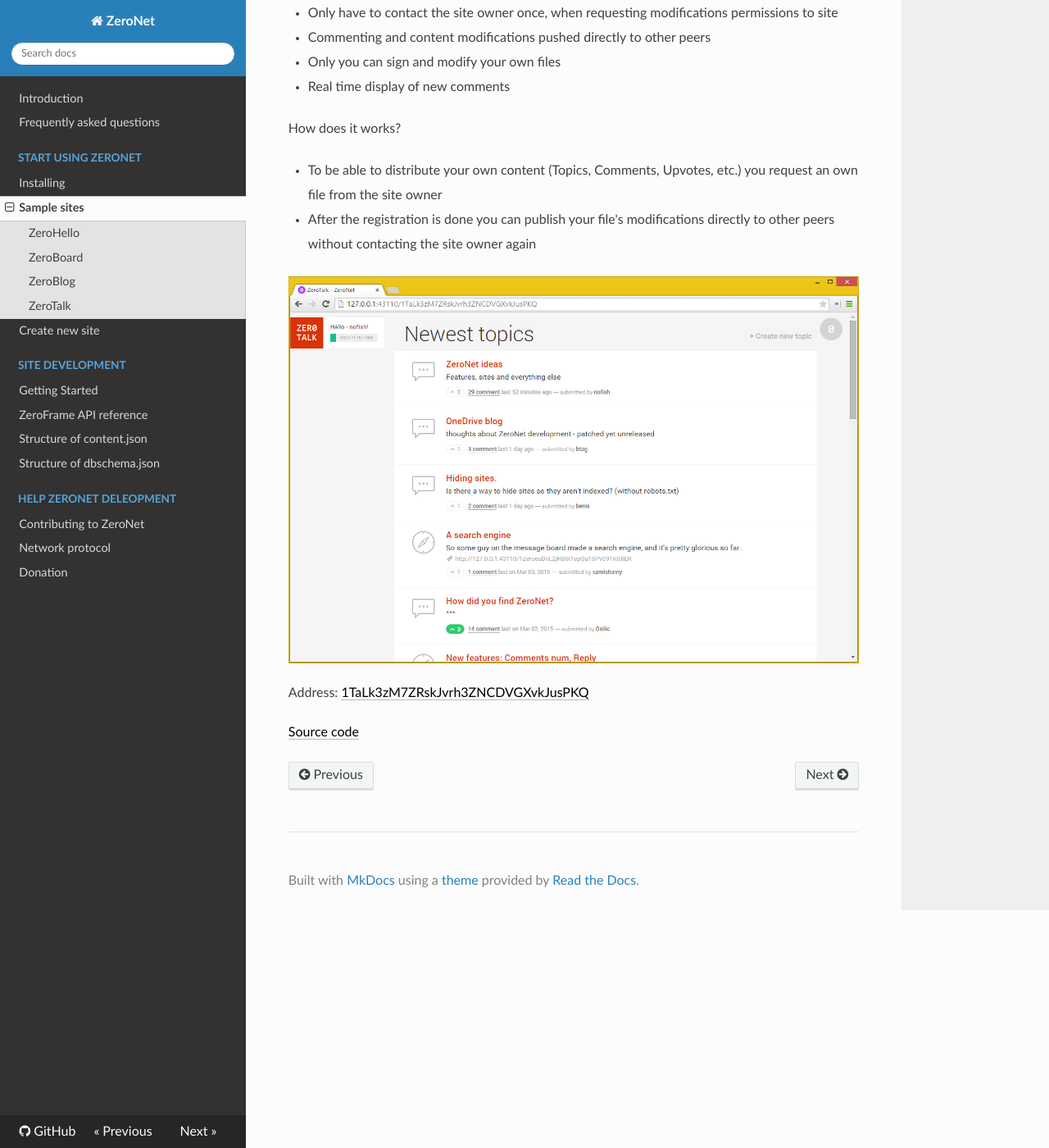
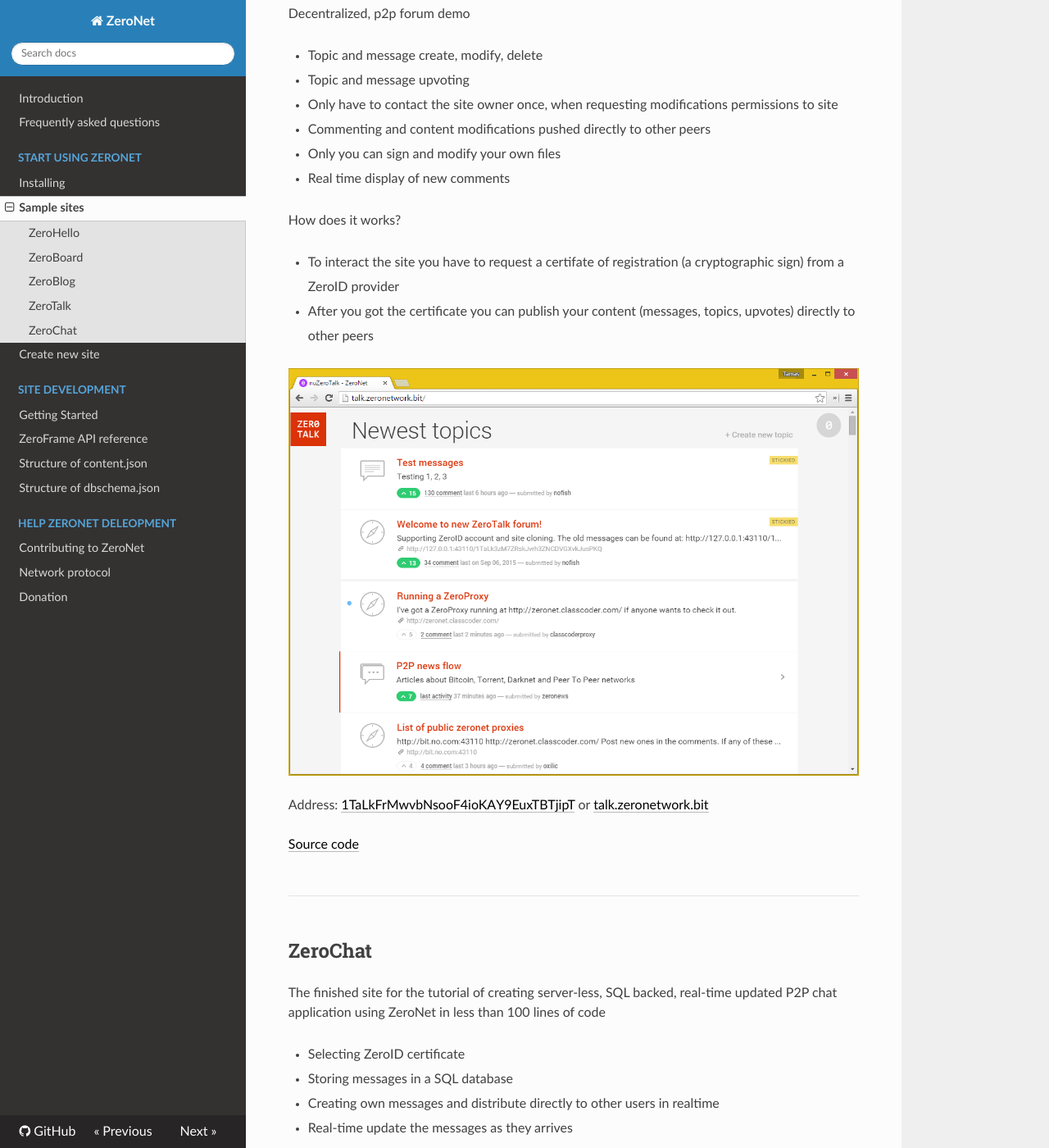
Before and after one commit to HelloZeroNet/Documentation, an MkDocs documentation site: the page built from docs/using_zeronet/sample_sites.md, in a window 1280 px wide and 1400 px high, scrolled down 3525 px. Shown: the whole window at 82% size. Built offline with MkDocs 1.6.1, drawn with Linux system fonts in a browser that asks for light colours; nearby versions of some CDN libraries; comment, search, counter and statistics services are not loaded; old or Windows-style settings are respelled for this version of MkDocs; some of the changed text lies outside the part shown.

```diff
--- a/docs/using_zeronet/sample_sites.md
+++ b/docs/using_zeronet/sample_sites.md
@@ -6,6 +6,7 @@ The homepage of ZeroNet
 
  - Lists all added sites: Title, Peer number, Modification date
  - Site actions: Update, Pause, Resume, Delete
+ - Clone sites to have your own blog / forum
  - If new version available update ZeroNet with one click
 
 ![ZeroHello](/img/zerohello.png)
@@ -56,7 +57,7 @@ How does it works?
 
 ![ZeroBlog](/img/zeroblog.png)
 
-Address: [1BLogC9LN4oPDcruNz3qo1ysa133E9AGg8](http://127.0.0.1:43110/1BLogC9LN4oPDcruNz3qo1ysa133E9AGg8)
+Address: [1BLogC9LN4oPDcruNz3qo1ysa133E9AGg8](http://127.0.0.1:43110/1BLogC9LN4oPDcruNz3qo1ysa133E9AGg8) or [blog.zeronetwork.bit](http://127.0.0.1:43110/blog.zeronetwork.bit)
 
 [Source code](https://github.com/HelloZeroNet/ZeroBlog)
 
@@ -76,11 +77,31 @@ Decentralized, p2p forum demo
 
 How does it works?
 
- - To be able to distribute your own content (Topics, Comments, Upvotes, etc.) you request an own file from the site owner
- - After the registration is done you can publish your file's modifications directly to other peers without contacting the site owner again
+ - To interact the site you have to request a certifate of registration (a cryptographic sign) from a ZeroID provider
+ - After you got the certificate you can publish your content (messages, topics, upvotes) directly to other peers
 
 ![ZeroTalk](/img/zerotalk.png)
 
-Address: [1TaLk3zM7ZRskJvrh3ZNCDVGXvkJusPKQ](http://127.0.0.1:43110/1TaLkFrMwvbNsooF4ioKAY9EuxTBTjipT)
+Address: [1TaLkFrMwvbNsooF4ioKAY9EuxTBTjipT](http://127.0.0.1:43110/1TaLkFrMwvbNsooF4ioKAY9EuxTBTjipT) or [talk.zeronetwork.bit](http://127.0.0.1:43110/talk.zeronetwork.bit)
 
 [Source code](https://github.com/HelloZeroNet/ZeroTalk)
+
+
+---
+
+## ZeroChat
+
+The finished site for the tutorial of creating server-less, SQL backed, real-time updated P2P chat application using ZeroNet in less than 100 lines of code
+
+ - Selecting ZeroID certificate
+ - Storing messages in a SQL database
+ - Creating own messages and distribute directly to other users in realtime
+ - Real-time update the messages as they arrives
+
+![ZeroChat](/img/zerochat.png)
+
+Address of finished site: [1AvF5TpcaamRNtqvN1cnDEWzNmUtD47Npg](http://127.0.0.1:43110/1AvF5TpcaamRNtqvN1cnDEWzNmUtD47Npg)
+
+Tutorial on ZeroBlog:
+ [Part1](http://127.0.0.1:43110/Blog.ZeroNetwork.bit/?Post:43:ZeroNet+site+development+tutorial+1),
+ [Part2](http://127.0.0.1:43110/Blog.ZeroNetwork.bit/?Post:46:ZeroNet+site+development+tutorial+2)
```
Also changed, not shown: docs/help_zeronet/donate.md (+2 -2 lines), docs/img/zerochat.png (added), docs/img/zerohello-old.png (added), docs/img/zerohello.png, docs/img/zerotalk-old.png (added), docs/img/zerotalk.png.
